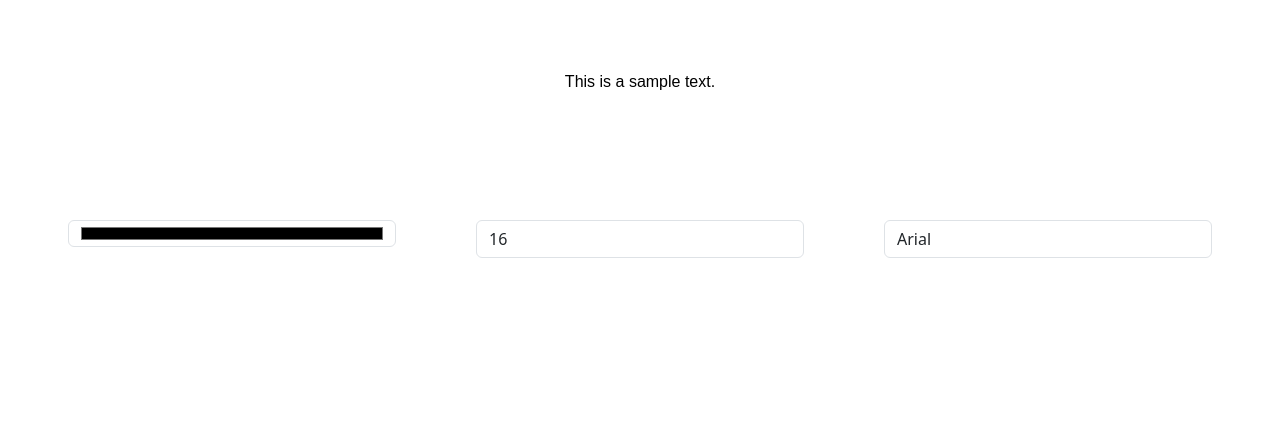
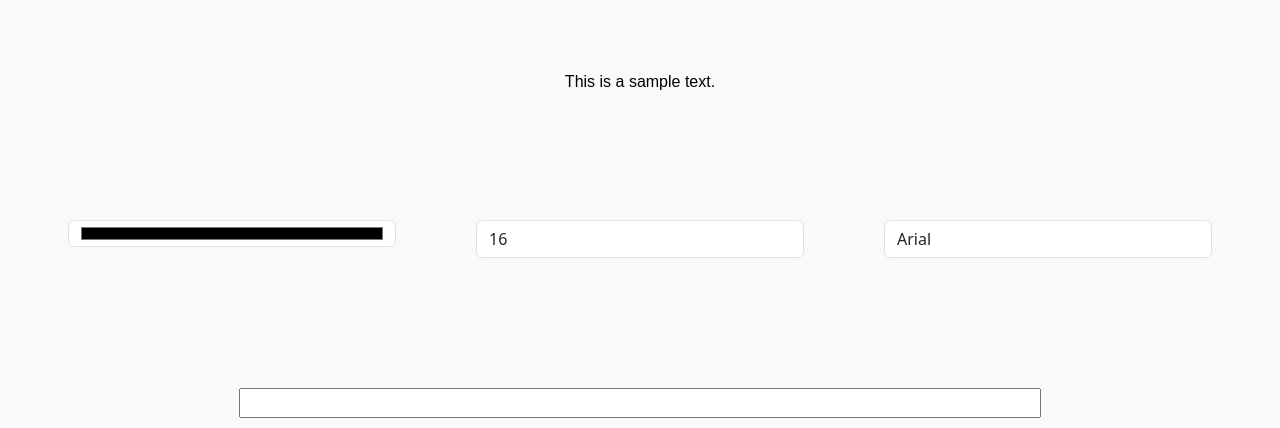
Before and after one commit to farahsedd/Angular-Lab, an Angular app in the folder tp1/: page / in a window 1280 px wide. Shown: the top 428 px of the page. Built offline with nearby package versions, Linux system fonts and the light colour scheme.

Commit message:
second task done

```diff
--- a/tp1/src/app/app.component.html
+++ b/tp1/src/app/app.component.html
@@ -1,4 +1,5 @@
 <div>
     <app-mini-word></app-mini-word>
+    <app-rainbow-word></app-rainbow-word>
 </div>
 <router-outlet></router-outlet>
--- a/tp1/src/app/app.module.ts
+++ b/tp1/src/app/app.module.ts
@@ -4,11 +4,15 @@ import { FormsModule } from '@angular/forms';
 import { AppRoutingModule } from './app-routing.module';
 import { AppComponent } from './app.component';
 import { MiniWordComponent } from './mini-word/mini-word.component';
+import { RainbowWordComponent } from './rainbow-word/rainbow-word.component';
+import { RainbowDirective } from './rainbow.directive';
 
 @NgModule({
   declarations: [
     AppComponent,
-    MiniWordComponent
+    MiniWordComponent,
+    RainbowWordComponent,
+    RainbowDirective
   ],
   imports: [
     FormsModule,
--- /dev/null
+++ b/tp1/src/app/rainbow-word/rainbow-word.component.css
@@ -0,0 +1,3 @@
+div{
+    padding: 50px;
+}
--- /dev/null
+++ b/tp1/src/app/rainbow-word/rainbow-word.component.html
@@ -0,0 +1,3 @@
+<div class="row justify-content-center">
+    <input type="text" class="col-8" appRainbow>
+</div>
--- /dev/null
+++ b/tp1/src/app/rainbow.directive.ts
@@ -0,0 +1,22 @@
+import { Directive, HostBinding, HostListener } from '@angular/core';
+
+@Directive({
+  selector: '[appRainbow]'
+})
+export class RainbowDirective {
+
+  private colors: string[] = ['red', 'blue', 'green', 'yellow', 'purple','orange','indigo'];
+
+  @HostBinding('style.color') textColor: string = '';
+  @HostBinding('style.border-color') borderColor: string = '';
+
+  @HostListener('keyup') keyup() {
+    const randomIndex = Math.floor(Math.random() * this.colors.length);
+    this.textColor = this.colors[randomIndex];
+    this.borderColor = this.colors[randomIndex];
+  }
+   constructor(){
+
+   }
+
+}
--- a/tp1/src/styles.css
+++ b/tp1/src/styles.css
@@ -1,2 +1,5 @@
 /* You can add global styles to this file, and also import other style files */
 @import "~bootstrap/dist/css/bootstrap.css";
+body{
+    background-color: rgba(246, 246, 246, 0.608) !important
+}
```
Also changed, not shown: tp1/src/app/rainbow-word/rainbow-word.component.ts (added, +10 -0 lines), 2 other files (tests, documents, lock files or other folders).
